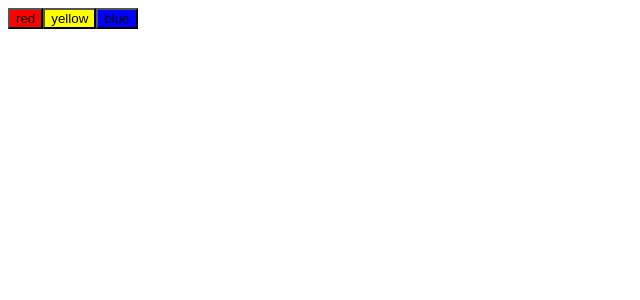
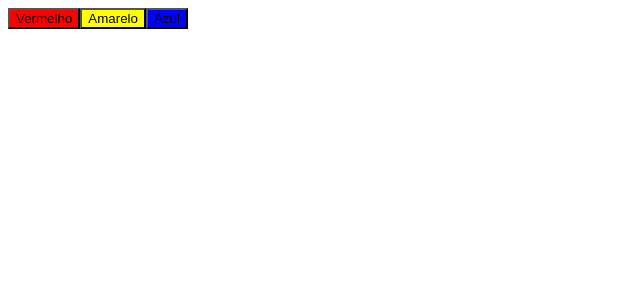
Before and after one commit to phillrog/rseat-NLW4, a React (Create React App) app in the folder Dia-1-Fundamentos-do-React/moveit/: page / in a window 1280 px wide. Shown: the top 300 px of the page, without its empty margins (0-640 px from the left). Built offline with nearby package versions, Linux system fonts and the light colour scheme.

Commit message:
Foi implementado children do componente

```diff
--- a/Dia-1-Fundamentos-do-React/moveit/src/App.tsx
+++ b/Dia-1-Fundamentos-do-React/moveit/src/App.tsx
@@ -4,9 +4,9 @@ import { Button } from './components/Button';
 function App() {
   return (
     <div className="App">
-      <Button color="red" />
-      <Button color="yellow" />
-      <Button color="blue" />
+      <Button color="red">Vermelho</Button>
+      <Button color="yellow">Amarelo</Button>
+      <Button color="blue">Azul</Button>
     </div>
   );
 }
--- a/Dia-1-Fundamentos-do-React/moveit/src/components/Button.tsx
+++ b/Dia-1-Fundamentos-do-React/moveit/src/components/Button.tsx
@@ -1,11 +1,12 @@
 interface ButtonProps {
     color: string;
+    children: string;
 }
 
 export function Button(props: ButtonProps) {
     return (
         <button type="button" style={{ backgroundColor: props.color }}>
-            {props.color}
+            {props.children}
         </button>
     );
 }
```
